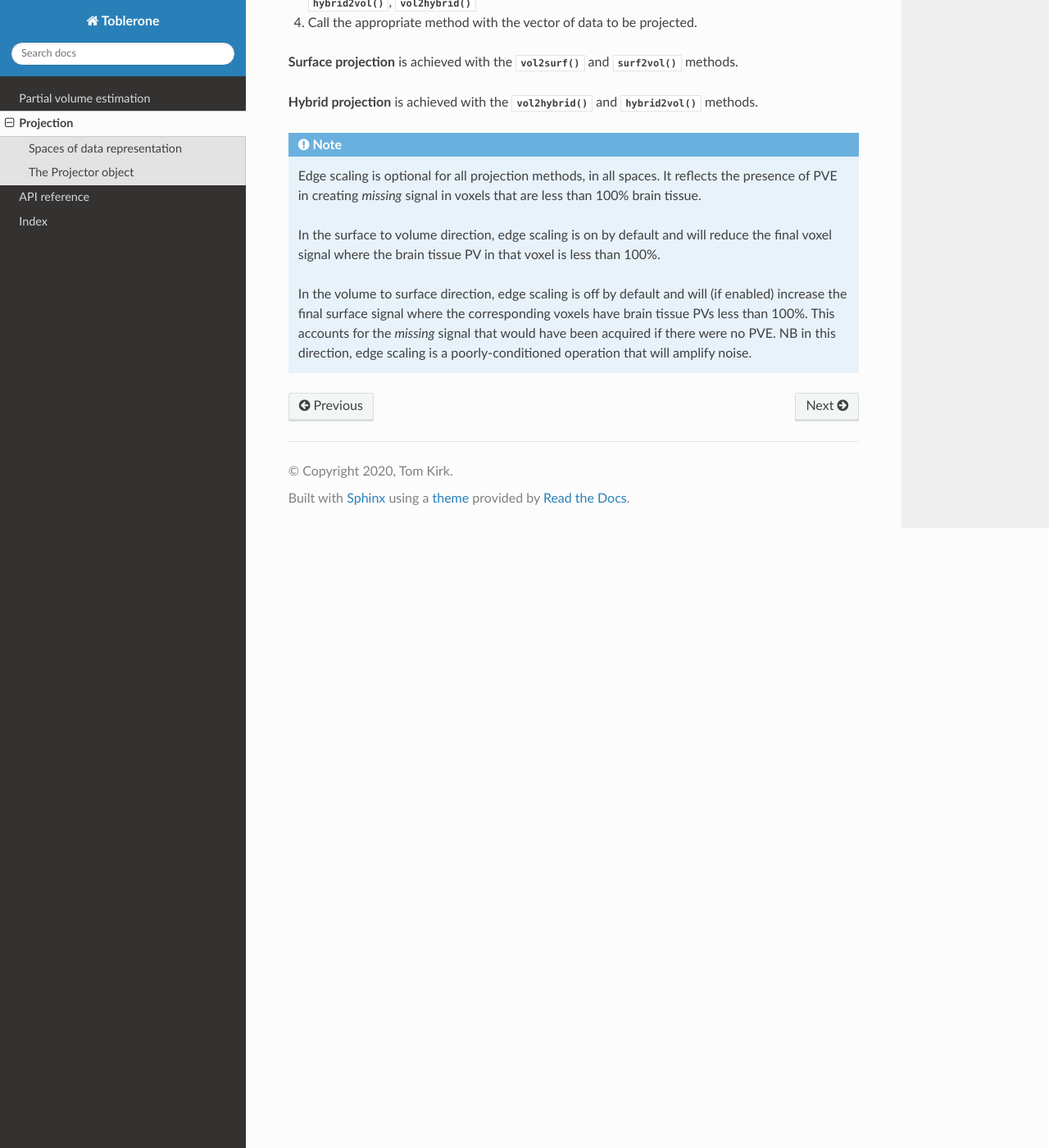
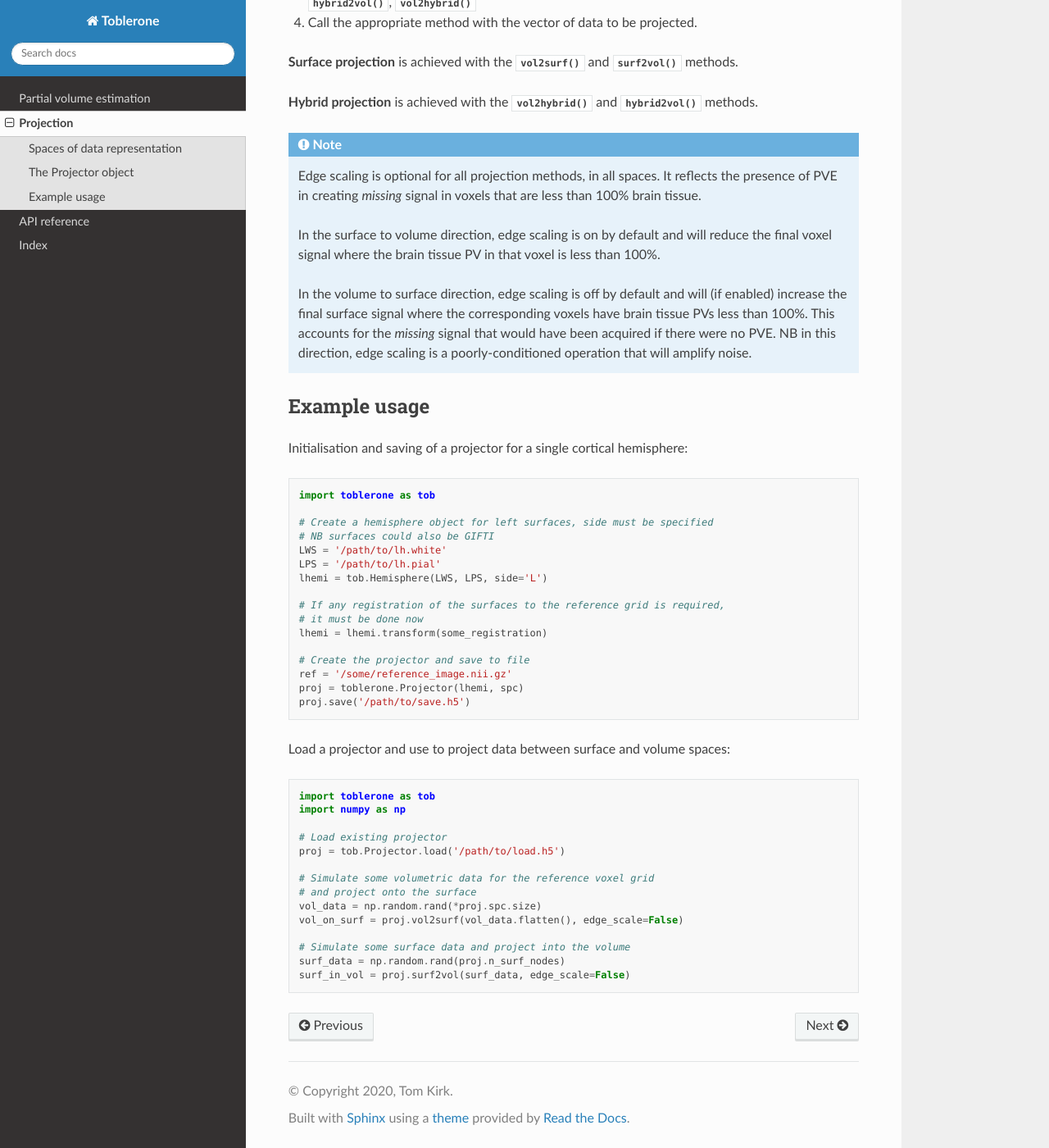
Before and after one commit to tomfrankkirk/toblerone, a Sphinx documentation site: the page built from docs/projection.rst, in a window 1280 px wide and 1400 px high, scrolled down 1237 px. Shown: the whole window at 82% size. Built offline with Sphinx 7.4.7 and the Read the Docs theme 2.0.0, drawn with Linux system fonts in a browser that asks for light colours.

Commit message:
doc updates

```diff
--- a/docs/projection.rst
+++ b/docs/projection.rst
@@ -40,7 +40,46 @@ The basic steps of creating and using a :class:`~toblerone.projection.Projector`
 
    In the volume to surface direction, edge scaling is off by default and will (if enabled) increase the final surface signal where the corresponding voxels have brain tissue PVs less than 100%. This accounts for the *missing* signal that would have been acquired if there were no PVE. NB in this direction, edge scaling is a poorly-conditioned operation that will amplify noise.
 
-.. .. automodule:: toblerone.projection
-..    :members:
-..    :undoc-members:
-..    :show-inheritance:
+
+Example usage
+---------------
+
+Initialisation and saving of a projector for a single cortical hemisphere:
+
+.. code-block:: python
+
+   import toblerone as tob
+
+   # Create a hemisphere object for left surfaces, side must be specified
+   # NB surfaces could also be GIFTI
+   LWS = '/path/to/lh.white'
+   LPS = '/path/to/lh.pial'
+   lhemi = tob.Hemisphere(LWS, LPS, side='L')
+
+   # If any registration of the surfaces to the reference grid is required,
+   # it must be done now
+   lhemi = lhemi.transform(some_registration)
+
+   # Create the projector and save to file
+   ref = '/some/reference_image.nii.gz'
+   proj = toblerone.Projector(lhemi, spc)
+   proj.save('/path/to/save.h5')
+
+Load a projector and use to project data between surface and volume spaces:
+
+.. code-block:: python
+
+   import toblerone as tob
+   import numpy as np
+
+   # Load existing projector
+   proj = tob.Projector.load('/path/to/load.h5')
+
+   # Simulate some volumetric data for the reference voxel grid
+   # and project onto the surface
+   vol_data = np.random.rand(*proj.spc.size)
+   vol_on_surf = proj.vol2surf(vol_data.flatten(), edge_scale=False)
+
+   # Simulate some surface data and project into the volume
+   surf_data = np.random.rand(proj.n_surf_nodes)
+   surf_in_vol = proj.surf2vol(surf_data, edge_scale=False)
--- a/test_toblerone.py
+++ b/test_toblerone.py
@@ -378,7 +378,7 @@ def test_projector_hdf5():
     ins = op.join(td, 'in.surf.gii')
     outs = op.join(td, 'out.surf.gii')
     hemi = toblerone.Hemisphere(ins, outs, 'L')
-    spc = toblerone.ImageSpace(op.join(td, 'ref.nii.gz'))
+    spc = op.join(td, 'ref.nii.gz')
     proj = toblerone.Projector(hemi, spc)
     proj.save('proj.h5')
     proj2 = toblerone.Projector.load('proj.h5')
```
Also changed, not shown: docs/index.rst (+7 -13 lines), docs/pvestimation.rst (+46 -2 lines), 1 other file.
